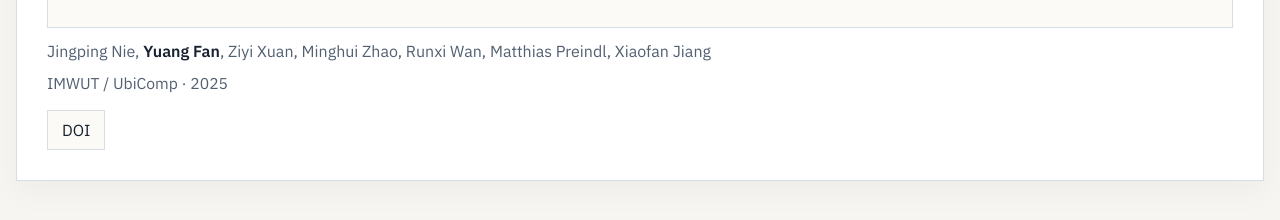
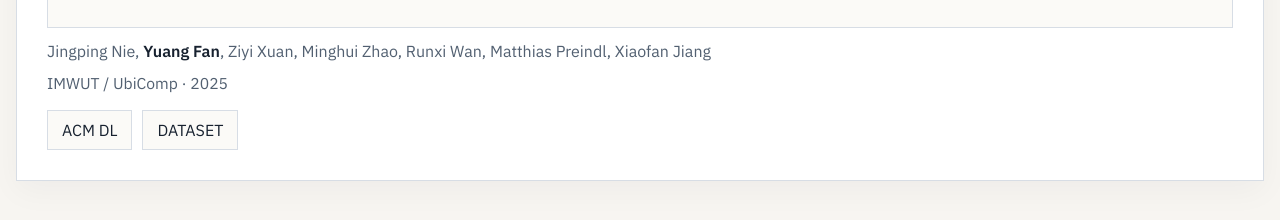
Before and after one commit to yfan2676/yfan2676.github.io, a Jekyll site: the page built from _publications/soundtrack/index.md, in a window 1280 px wide and 1224 px high. Shown: the part 987-1207 px from the top of the window. Built offline with Jekyll 4.4.1, drawn with Linux system fonts in a browser that asks for light colours.

Commit message:
Update publication links

```diff
--- a/_publications/soundtrack/index.md
+++ b/_publications/soundtrack/index.md
@@ -14,6 +14,8 @@ year: 2025
 date: 2025-06-01
 teaser: teaser.png
 links:
-  - label: DOI
+  - label: ACM DL
     url: https://doi.org/10.1145/3729486
+  - label: DATASET
+    url: https://github.com/Columbia-ICSL/SoundTrackDB
 ---
```
Also changed, not shown: _publications/post-exercise-dataset/index.md (+2 -0 lines), _publications/split-and-combine/index.md (+2 -2 lines).
